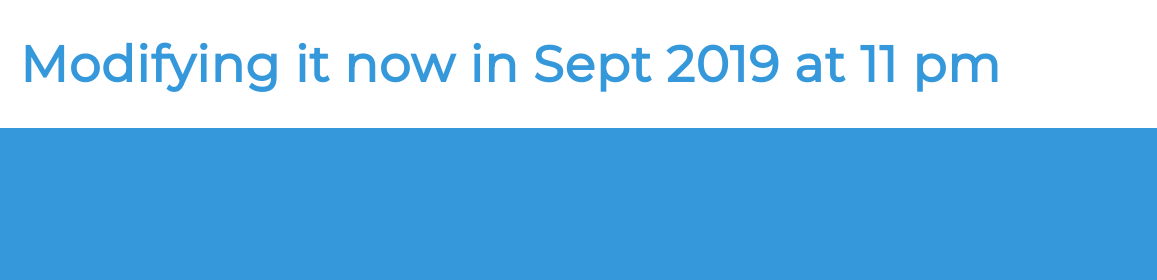
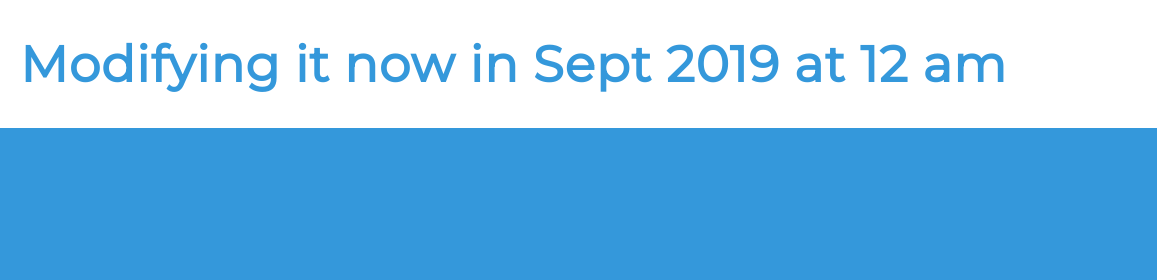
Before and after one commit to pranav16-dev/acg-serverless, a plain HTML site: page index.html in a window 1280 px wide. Shown: the top 280 px of the page, 0-1157 px from the left. Drawn offline with Linux system fonts and the light colour scheme.

Commit message:
commit in Sept 2019 12am

```diff
--- a/index.html
+++ b/index.html
@@ -15,7 +15,7 @@
     <main class="overflow--auto">
       <h1 class="color--skyBlue section__heading--largest">
         <!--Your name goes here -->
-        Modifying it now in Sept 2019 at 11 pm
+        Modifying it now in Sept 2019 at 12 am
       </h1>
 
       <ul class="section--social">
```
